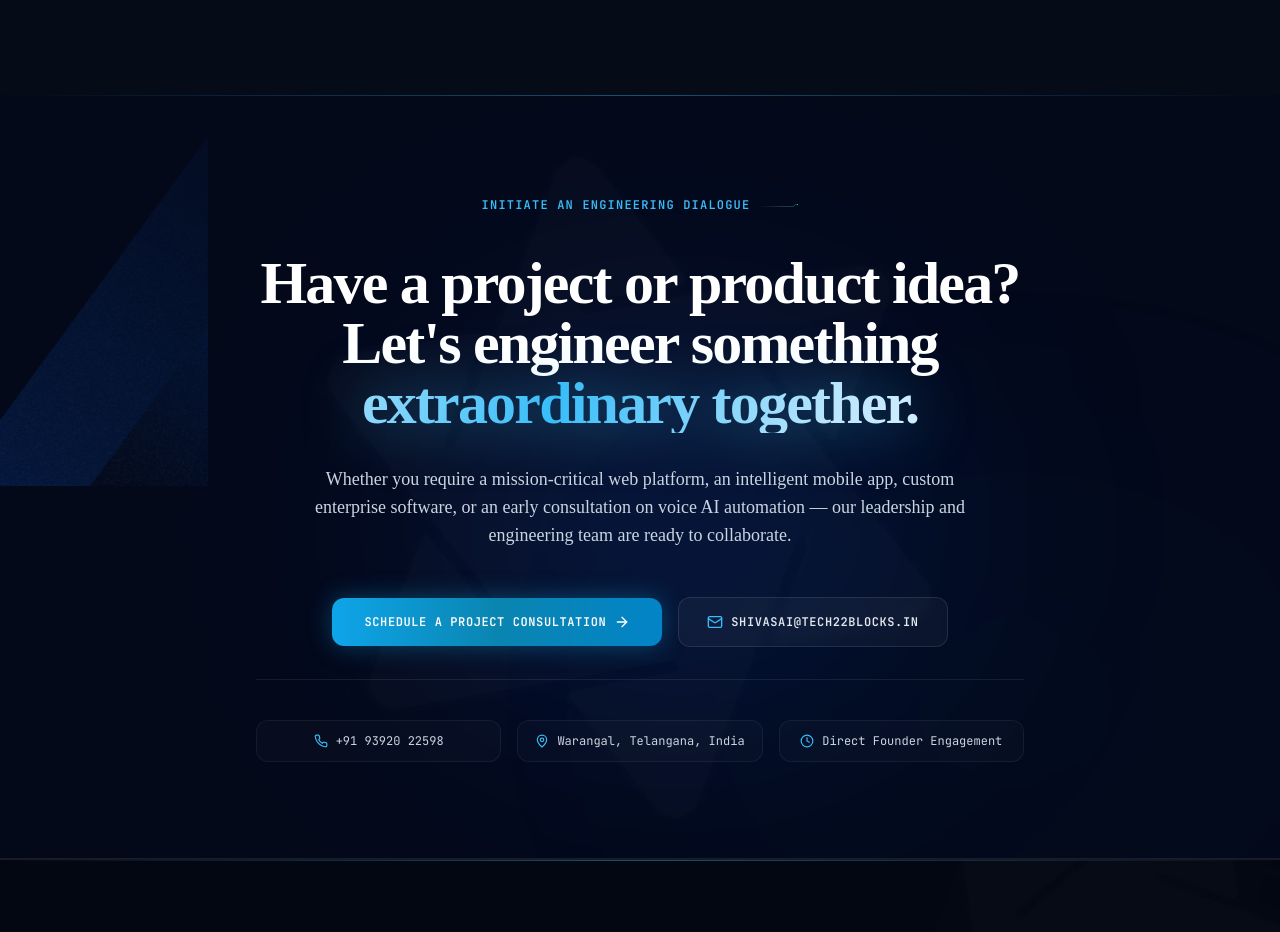
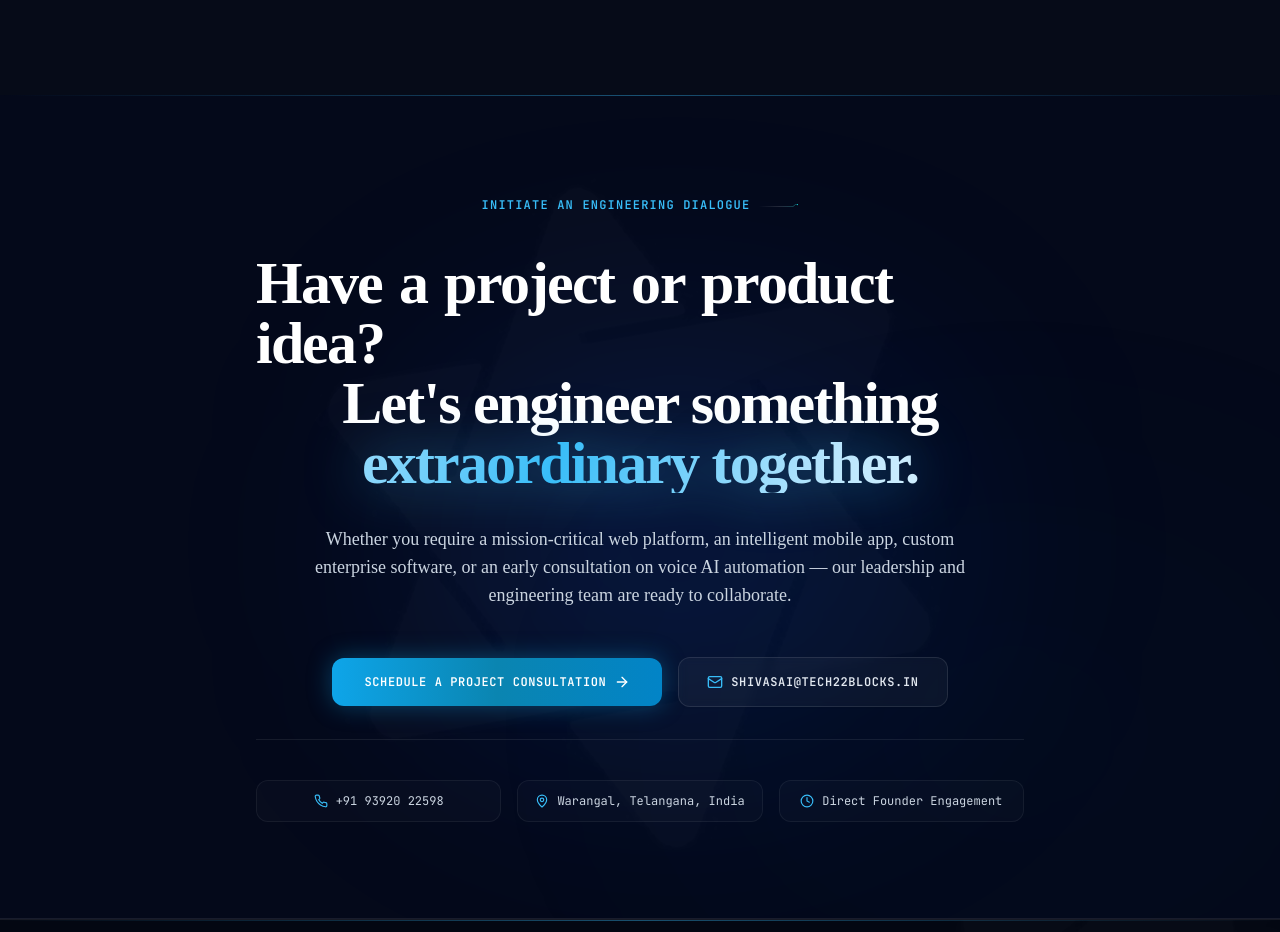
Before and after one commit to Mrmudassir16/tech22blocks-website, a Next.js app: page /about in a window 1280 px wide. Shown: the part 4200-5132 px from the top of the page. Built offline with nearby package versions, Linux system fonts and the light colour scheme.

Commit message:
feat(ui): restore case studies sticky overlapping effect, remove repetitive shape angles in favor of bespoke section motifs, implement letter-by-letter stagger entrance and kinetic wave animations

```diff
--- a/src/app/globals.css
+++ b/src/app/globals.css
@@ -264,3 +264,43 @@ body {
   animation: star-float 6s ease-in-out infinite;
   will-change: transform;
 }
+
+/* Letter-by-Letter Stagger Appearance */
+@keyframes letter-appear {
+  0% {
+    opacity: 0;
+    transform: translateY(22px) scale(0.9);
+    filter: blur(4px);
+  }
+  100% {
+    opacity: 1;
+    transform: translateY(0) scale(1);
+    filter: blur(0px);
+  }
+}
+
+.animate-letter-appear {
+  opacity: 0;
+  animation: letter-appear 0.65s cubic-bezier(0.16, 1, 0.3, 1) forwards;
+  will-change: opacity, transform, filter;
+}
+
+/* Kinetic Letter Hover Wave */
+.kinetic-letter-group:hover .kinetic-letter {
+  animation: letter-hover-bounce 0.45s ease forwards;
+  animation-delay: var(--hover-delay, 0ms);
+}
+
+@keyframes letter-hover-bounce {
+  0% {
+    transform: translateY(0) scale(1);
+  }
+  40% {
+    transform: translateY(-8px) scale(1.18);
+    color: #38bdf8;
+    text-shadow: 0 0 18px rgba(56, 189, 248, 0.85);
+  }
+  100% {
+    transform: translateY(0) scale(1);
+  }
+}
--- a/src/components/CaseStudiesSection.tsx
+++ b/src/components/CaseStudiesSection.tsx
@@ -5,6 +5,7 @@ import Link from 'next/link';
 import Image from 'next/image';
 import { ArrowUpRight } from 'lucide-react';
 import { getAssetUrl } from '@/utils/assets';
+import { StaggeredText, KineticShimmerText } from '@/components/design-system/KineticTypography';
 
 interface CaseStudyItem {
   id: string;
@@ -81,30 +82,31 @@ export default function CaseStudiesSection() {
   return (
     <section
       id="case-studies"
-      className="relative py-16 sm:py-20 lg:py-24 bg-[#03081a] text-white border-b border-white/[0.08] overflow-hidden"
+      className="relative py-16 sm:py-20 lg:py-24 bg-[#03081a] text-white border-b border-white/[0.08]"
       aria-labelledby="case-studies-heading"
     >
       {/* Background Volumetric Flares */}
       <div className="absolute top-1/3 -left-40 w-[650px] h-[650px] bg-[#0052FF]/[0.1] rounded-full blur-[140px] pointer-events-none transform-gpu animate-pulse-aura" />
       <div className="absolute bottom-10 right-0 w-[550px] h-[550px] bg-sky-500/[0.12] rounded-full blur-[140px] pointer-events-none transform-gpu" />
 
-      {/* Background Tech Angle Shape */}
-      <div className="absolute top-20 -right-16 w-80 h-96 opacity-20 pointer-events-none animate-float-slow hidden lg:block rotate-12">
-        <Image
-          src={getAssetUrl('/images/shape_angle_1.webp')}
-          alt=""
-          width={320}
-          height={440}
-          className="w-full h-auto object-contain brightness-150"
-        />
-      </div>
+      {/* Unique Geometric Ambient Horizon Grid */}
+      <div
+        className="absolute inset-0 opacity-[0.03] pointer-events-none"
+        style={{
+          backgroundImage: `
+            linear-gradient(to right, #38bdf8 1px, transparent 1px),
+            linear-gradient(to bottom, #38bdf8 1px, transparent 1px)
+          `,
+          backgroundSize: '60px 60px',
+        }}
+      />
 
       {/* Hairline subtle top ambient glow line */}
       <div className="absolute inset-x-0 top-0 h-px bg-gradient-to-r from-transparent via-sky-400/35 to-transparent" />
 
       <div className="max-w-7xl mx-auto px-4 sm:px-6 lg:px-8 relative z-10">
 
-        {/* Section Header */}
+        {/* Section Header with Staggered Kinetic Typography */}
         <div className="text-center max-w-3xl mx-auto mb-12 lg:mb-16">
           <div className="inline-flex items-center gap-2 mb-4">
             <span className="text-xs font-semibold uppercase tracking-widest font-mono text-[#38bdf8]">
@@ -120,21 +122,22 @@ export default function CaseStudiesSection() {
           </div>
 
           <h2 id="case-studies-heading" className="text-3xl sm:text-5xl lg:text-6xl font-extrabold text-white tracking-[-0.03em] leading-tight cursor-default">
-            Our latest <span className="animate-text-shimmer drop-shadow-[0_0_28px_rgba(56,189,248,0.55)]">Case</span> Studies
+            <StaggeredText text="Our latest" /> <KineticShimmerText>Case Studies</KineticShimmerText>
           </h2>
           <p className="mt-5 text-base sm:text-lg text-slate-300 leading-relaxed font-normal">
             Explore how we build production software architectures for global enterprises, modern platforms, and proprietary products.
           </p>
         </div>
 
-        {/* Stacking / Overlapping Sticky Cards Wrapper */}
-        <div className="relative pb-6 space-y-8">
+        {/* Stacking / Overlapping Sticky Cards Deck */}
+        <div className="relative pb-24 space-y-12 sm:space-y-16">
           {CASE_STUDIES.map((study, idx) => (
             <div
               key={study.id}
-              className="sticky top-24 sm:top-28 bg-[#0b1120]/95 rounded-3xl overflow-hidden border border-white/[0.1] hover:border-sky-400/40 shadow-[0_20px_50px_rgba(0,0,0,0.6)] hover:shadow-[0_20px_50px_rgba(56,189,248,0.12)] backdrop-blur-2xl transition-all duration-300"
+              className="sticky bg-[#0b1120]/95 rounded-3xl overflow-hidden border border-white/[0.12] hover:border-sky-400/50 shadow-[0_-12px_40px_rgba(0,0,0,0.85),0_25px_50px_rgba(0,0,0,0.7)] hover:shadow-[0_-12px_40px_rgba(0,0,0,0.9),0_0_35px_rgba(56,189,248,0.2)] backdrop-blur-2xl transition-all duration-300"
               style={{
                 zIndex: 10 + idx * 5,
+                top: `calc(90px + ${idx * 26}px)`,
               }}
             >
               <div className="grid grid-cols-1 lg:grid-cols-12 items-stretch">
--- a/src/components/FinalCTA.tsx
+++ b/src/components/FinalCTA.tsx
@@ -5,6 +5,7 @@ import { ArrowRight, Mail, Phone, MapPin, Clock } from 'lucide-react';
 import { COMPANY } from '@/data/company';
 import StarEmblem, { StarWatermark } from '@/components/StarEmblem';
 import { getAssetUrl } from '@/utils/assets';
+import { StaggeredText, KineticShimmerText } from '@/components/design-system/KineticTypography';
 
 export default function FinalCTA() {
   return (
@@ -21,17 +22,6 @@ export default function FinalCTA() {
         aria-hidden="true"
         className="absolute top-1/3 left-1/3 w-[500px] h-[350px] bg-[#0052FF]/[0.15] rounded-full blur-[130px] pointer-events-none transform-gpu"
       />
-
-      {/* Background Floating Tech Angle Shape */}
-      <div className="absolute top-10 -left-12 w-64 h-96 opacity-15 pointer-events-none animate-float-slow hidden md:block">
-        <Image
-          src={getAssetUrl('/images/shape_angle_1.webp')}
-          alt=""
-          width={280}
-          height={400}
-          className="w-full h-auto object-contain brightness-150"
-        />
-      </div>
 
       {/* Hairline subtle top ambient glow line */}
       <div className="absolute inset-x-0 top-0 h-px bg-gradient-to-r from-transparent via-sky-400/40 to-transparent" />
@@ -55,8 +45,8 @@ export default function FinalCTA() {
           </div>
 
           <h2 id="cta-heading" className="text-3xl sm:text-5xl lg:text-6xl font-extrabold text-white tracking-[-0.03em] leading-tight cursor-default">
-            Have a project or product idea?<br />
-            Let&apos;s engineer something <span className="animate-text-shimmer drop-shadow-[0_0_30px_rgba(56,189,248,0.6)]">extraordinary together.</span>
+            <StaggeredText text="Have a project or product idea?" /> <br />
+            Let&apos;s engineer something <KineticShimmerText>extraordinary together.</KineticShimmerText>
           </h2>
 
           <p className="text-base sm:text-lg text-slate-300 max-w-2xl mx-auto leading-relaxed font-normal">
--- a/src/components/HeroSection.tsx
+++ b/src/components/HeroSection.tsx
@@ -2,11 +2,10 @@
 
 import React from 'react';
 import Link from 'next/link';
-import Image from 'next/image';
 import { ArrowRight } from 'lucide-react';
 import { StarWatermark } from '@/components/StarEmblem';
 import Star3DEngine from '@/components/design-system/Star3DEngine';
-import { getAssetUrl } from '@/utils/assets';
+import { StaggeredText, KineticShimmerText } from '@/components/design-system/KineticTypography';
 
 export default function HeroSection() {
   return (
@@ -20,16 +19,11 @@ export default function HeroSection() {
         <div className="absolute top-1/4 left-1/4 w-[650px] h-[550px] bg-sky-500/[0.14] rounded-full blur-[130px] transform-gpu animate-pulse-aura" />
         <div className="absolute top-1/3 right-1/4 w-[600px] h-[600px] bg-[#0a85b1]/[0.2] rounded-full blur-[140px] transform-gpu" />
 
-        {/* Floating Background Tech Angle Shape */}
-        <div className="absolute top-16 -left-12 w-64 h-96 opacity-25 pointer-events-none animate-float-slow hidden md:block">
-          <Image
-            src={getAssetUrl('/images/shape_angle_1.webp')}
-            alt=""
-            width={280}
-            height={400}
-            className="w-full h-auto object-contain brightness-200"
-          />
-        </div>
+        {/* Subtle Cybernetic Corner Crosshairs */}
+        <div className="absolute top-24 left-8 text-sky-400/20 font-mono text-sm hidden lg:block select-none">+</div>
+        <div className="absolute top-24 right-8 text-sky-400/20 font-mono text-sm hidden lg:block select-none">+</div>
+        <div className="absolute bottom-12 left-8 text-sky-400/20 font-mono text-sm hidden lg:block select-none">+</div>
+        <div className="absolute bottom-12 right-8 text-sky-400/20 font-mono text-sm hidden lg:block select-none">+</div>
 
         {/* Precision Grid with Radial Mask */}
         <div
@@ -54,13 +48,11 @@ export default function HeroSection() {
           {/* Left Column: Premium Architectural Typography */}
           <div className="lg:col-span-7 space-y-7">
 
-            {/* Core Typography with Kinetic Shimmer & Hover */}
+            {/* Core Typography with Letter Stagger & Kinetic Hover */}
             <div className="space-y-4">
-              <h1 className="text-4xl sm:text-6xl lg:text-7xl font-extrabold text-white tracking-[-0.035em] leading-[1.05] group cursor-default">
-                Engineering software <br className="hidden sm:block" />
-                <span className="relative inline-block animate-text-shimmer font-black drop-shadow-[0_0_35px_rgba(56,189,248,0.55)]">
-                  that ships.
-                </span>
+              <h1 className="text-4xl sm:text-6xl lg:text-7xl font-extrabold text-white tracking-[-0.035em] leading-[1.05] cursor-default">
+                <StaggeredText text="Engineering software" /> <br className="hidden sm:block" />
+                <KineticShimmerText>that ships.</KineticShimmerText>
               </h1>
 
               <p className="text-xl sm:text-2xl lg:text-3xl font-medium text-slate-200 tracking-[-0.02em] leading-snug kinetic-heading-hover cursor-default">
--- a/src/components/ServicesOverview.tsx
+++ b/src/components/ServicesOverview.tsx
@@ -5,6 +5,7 @@ import Link from 'next/link';
 import Image from 'next/image';
 import { ArrowRight, Sparkles } from 'lucide-react';
 import { getAssetUrl } from '@/utils/assets';
+import { StaggeredText, KineticShimmerText } from '@/components/design-system/KineticTypography';
 
 interface ServiceItem {
   id: string;
@@ -175,7 +176,7 @@ export default function ServicesOverview() {
           </div>
 
           <h2 id="services-heading" className="text-3xl sm:text-5xl lg:text-6xl font-extrabold text-white tracking-[-0.03em] leading-tight cursor-default">
-            How We Can <span className="animate-text-shimmer drop-shadow-[0_0_28px_rgba(56,189,248,0.55)]">Help</span> You
+            <StaggeredText text="How We Can" /> <KineticShimmerText>Help You</KineticShimmerText>
           </h2>
           <p className="mt-5 text-base sm:text-lg text-slate-300 leading-relaxed font-normal">
             End-to-end software engineering capabilities tailored for ambitious product founders, modern businesses, and enterprise systems.
--- a/src/components/TechnologiesSection.tsx
+++ b/src/components/TechnologiesSection.tsx
@@ -3,6 +3,7 @@
 import React, { useState } from 'react';
 import Image from 'next/image';
 import { getAssetUrl } from '@/utils/assets';
+import { StaggeredText, KineticShimmerText } from '@/components/design-system/KineticTypography';
 
 interface TechItem {
   name: string;
@@ -338,18 +339,7 @@ export default function TechnologiesSection() {
       <div className="absolute bottom-1/4 right-1/4 w-[500px] h-[500px] bg-amber-500/[0.06] rounded-full blur-[130px] pointer-events-none transform-gpu" />
 
       {/* Cybernetic Matrix Dot Overlay */}
-      <div className="absolute inset-0 bg-architectural-dots opacity-20 pointer-events-none" />
-
-      {/* Background Tech Angle Shape */}
-      <div className="absolute top-12 -right-12 w-72 h-96 opacity-20 pointer-events-none animate-float-slow hidden lg:block -rotate-6">
-        <Image
-          src={getAssetUrl('/images/shape_angle_1.webp')}
-          alt=""
-          width={280}
-          height={400}
-          className="w-full h-auto object-contain brightness-150"
-        />
-      </div>
+      <div className="absolute inset-0 bg-architectural-dots opacity-25 pointer-events-none" />
 
       {/* Hairline subtle top ambient glow line */}
       <div className="absolute inset-x-0 top-0 h-px bg-gradient-to-r from-transparent via-sky-400/35 to-transparent" />
@@ -372,7 +362,7 @@ export default function TechnologiesSection() {
           </div>
 
           <h2 id="tech-heading" className="text-3xl sm:text-5xl lg:text-6xl font-extrabold text-white tracking-[-0.03em] leading-tight cursor-default">
-            Technologies We <span className="animate-text-shimmer drop-shadow-[0_0_28px_rgba(56,189,248,0.55)]">Deploy</span>
+            <StaggeredText text="Technologies We" /> <KineticShimmerText>Deploy</KineticShimmerText>
           </h2>
           <p className="mt-5 text-base sm:text-lg text-slate-300 leading-relaxed font-normal">
             Battle-tested frameworks, languages, and distributed systems engineered for speed and longevity.
--- a/src/components/WhyTech22Blocks.tsx
+++ b/src/components/WhyTech22Blocks.tsx
@@ -10,6 +10,7 @@ import {
 } from 'lucide-react';
 import { StarWatermark } from '@/components/StarEmblem';
 import { getAssetUrl } from '@/utils/assets';
+import { StaggeredText, KineticShimmerText } from '@/components/design-system/KineticTypography';
 
 const WHY_POINTS = [
   {
@@ -56,17 +57,6 @@ export default function WhyTech22Blocks() {
       <div className="absolute top-1/2 -right-40 w-[650px] h-[650px] bg-sky-500/[0.1] rounded-full blur-[140px] pointer-events-none transform-gpu animate-pulse-aura" />
       <div className="absolute bottom-0 left-10 w-[500px] h-[500px] bg-emerald-500/[0.06] rounded-full blur-[130px] pointer-events-none transform-gpu" />
 
-      {/* Background Tech Angle Shape */}
-      <div className="absolute top-1/3 -right-12 w-72 h-96 opacity-20 pointer-events-none animate-float-slow hidden lg:block">
-        <Image
-          src={getAssetUrl('/images/shape_angle_2.webp')}
-          alt=""
-          width={280}
-          height={400}
-          className="w-full h-auto object-contain brightness-150"
-        />
-      </div>
-
       {/* Hairline subtle top ambient glow line */}
       <div className="absolute inset-x-0 top-0 h-px bg-gradient-to-r from-transparent via-sky-400/35 to-transparent" />
 
@@ -89,7 +79,7 @@ export default function WhyTech22Blocks() {
             />
           </div>
           <h2 id="why-heading" className="text-3xl sm:text-5xl lg:text-6xl font-extrabold text-white tracking-[-0.03em] leading-tight cursor-default">
-            Engineering built on <span className="animate-text-shimmer drop-shadow-[0_0_28px_rgba(56,189,248,0.55)]">ownership</span> and accountability.
+            <StaggeredText text="Engineering built on" /> <KineticShimmerText>ownership</KineticShimmerText> and accountability.
           </h2>
           <p className="mt-5 text-base sm:text-lg text-slate-300 leading-relaxed font-normal">
             We focus on shipping software that creates tangible business value, partnering closely with leaders through dedicated engineering collaboration.
--- a/src/components/WorkingProcessSection.tsx
+++ b/src/components/WorkingProcessSection.tsx
@@ -4,6 +4,7 @@ import React, { useState } from 'react';
 import Image from 'next/image';
 import { Plus, Minus } from 'lucide-react';
 import { getAssetUrl } from '@/utils/assets';
+import { StaggeredText, KineticShimmerText } from '@/components/design-system/KineticTypography';
 
 interface ProcessStep {
   id: string;
@@ -58,16 +59,17 @@ export default function WorkingProcessSection() {
       <div className="absolute top-1/2 left-1/4 w-[650px] h-[650px] bg-sky-500/[0.1] rounded-full blur-[140px] pointer-events-none transform-gpu animate-pulse-aura" />
       <div className="absolute bottom-10 right-1/4 w-[500px] h-[500px] bg-[#0052FF]/[0.12] rounded-full blur-[140px] pointer-events-none transform-gpu" />
 
-      {/* Background Tech Angle Shape */}
-      <div className="absolute top-1/4 -left-12 w-72 h-96 opacity-20 pointer-events-none animate-float-slow-reverse hidden lg:block">
-        <Image
-          src={getAssetUrl('/images/shape_angle_2.webp')}
-          alt=""
-          width={280}
-          height={400}
-          className="w-full h-auto object-contain brightness-150"
-        />
-      </div>
+      {/* Unique Linear Pipeline Connecting Rails */}
+      <div
+        className="absolute inset-0 opacity-[0.03] pointer-events-none"
+        style={{
+          backgroundImage: `
+            linear-gradient(to right, #00F0FF 1px, transparent 1px),
+            linear-gradient(to bottom, #00F0FF 1px, transparent 1px)
+          `,
+          backgroundSize: '56px 56px',
+        }}
+      />
 
       {/* Hairline subtle top ambient glow line */}
       <div className="absolute inset-x-0 top-0 h-px bg-gradient-to-r from-transparent via-sky-400/35 to-transparent" />
@@ -95,7 +97,7 @@ export default function WorkingProcessSection() {
               </div>
 
               <h2 id="process-heading" className="text-3xl sm:text-5xl lg:text-6xl font-extrabold text-white tracking-[-0.03em] leading-tight cursor-default">
-                Our <span className="animate-text-shimmer drop-shadow-[0_0_28px_rgba(56,189,248,0.55)]">Approach</span>
+                <StaggeredText text="Our" /> <KineticShimmerText>Approach</KineticShimmerText>
               </h2>
             </div>
 
--- /dev/null
+++ b/src/components/design-system/KineticTypography.tsx
@@ -0,0 +1,68 @@
+'use client';
+
+import React from 'react';
+
+interface StaggeredTextProps {
+  text: string;
+  className?: string;
+  letterClassName?: string;
+  delayOffset?: number; // Base delay in ms
+  staggerMs?: number;   // Delay per letter in ms
+}
+
+/**
+ * Splits text into individual animated characters with CSS-driven stagger on load and wave hover.
+ */
+export function StaggeredText({
+  text,
+  className = '',
+  letterClassName = '',
+  delayOffset = 0,
+  staggerMs = 35,
+}: StaggeredTextProps) {
+  let charCount = 0;
+  const words = text.split(' ');
+
+  return (
+    <span className={`inline-flex flex-wrap items-baseline gap-x-[0.28em] kinetic-letter-group ${className}`}>
+      {words.map((word, wordIdx) => {
+        return (
+          <span key={wordIdx} className="inline-block whitespace-nowrap">
+            {word.split('').map((char, charIdx) => {
+              const currentIdx = charCount++;
+              const delay = delayOffset + currentIdx * staggerMs;
+              const hoverDelay = currentIdx * 20;
+
+              return (
+                <span
+                  key={charIdx}
+                  className={`inline-block animate-letter-appear kinetic-letter transition-transform ${letterClassName}`}
+                  style={{
+                    animationDelay: `${delay}ms`,
+                    // Custom CSS property for hover wave bounce
+                    ['--hover-delay' as string]: `${hoverDelay}ms`,
+                  }}
+                >
+                  {char}
+                </span>
+              );
+            })}
+          </span>
+        );
+      })}
+    </span>
+  );
+}
+
+interface KineticShimmerTextProps {
+  children: React.ReactNode;
+  className?: string;
+}
+
+export function KineticShimmerText({ children, className = '' }: KineticShimmerTextProps) {
+  return (
+    <span className={`relative inline-block animate-text-shimmer drop-shadow-[0_0_28px_rgba(56,189,248,0.55)] ${className}`}>
+      {children}
+    </span>
+  );
+}
```
Also changed, not shown: src/components/CompanyIntro.tsx (+13 -11 lines).
